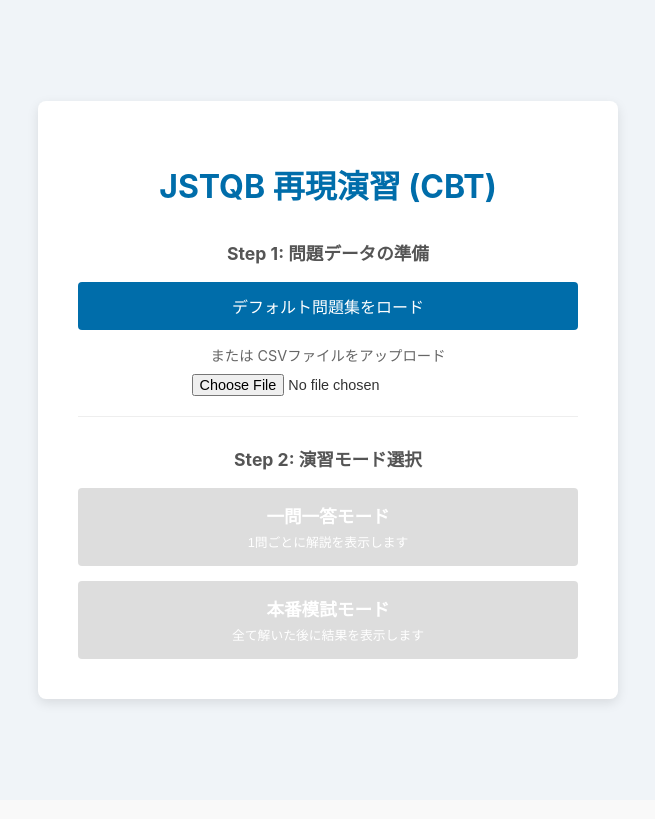
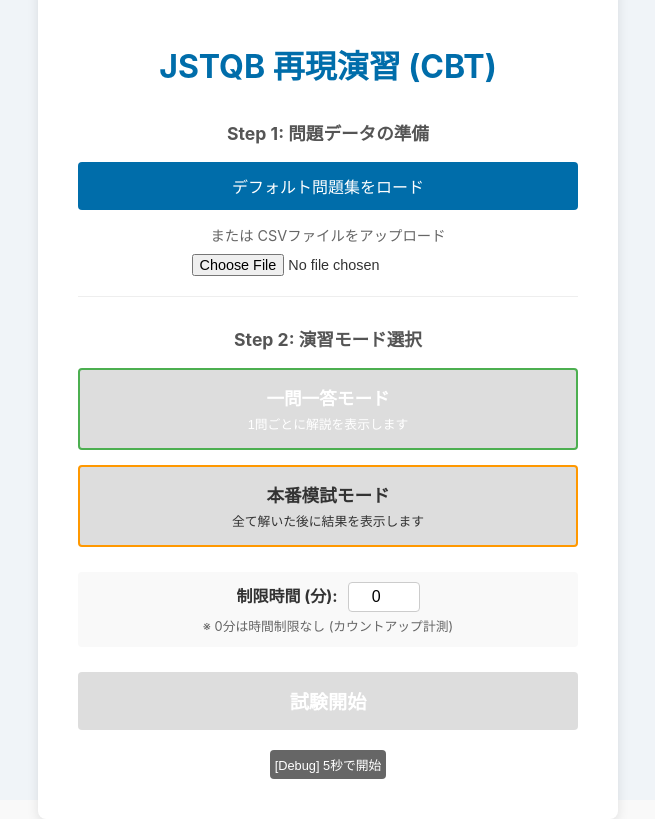
Before and after one commit to n4tt0u/jstqb-cbt-simulator, a React (Vite) app: page / in a window 1280 px wide. Shown: the whole page, without its empty margins (312-967 px from the left). Built offline with nearby package versions, Linux system fonts and the light colour scheme.

Commit message:
Feat: Finalize Timer Feature with Elapsed Time & Debug Mode

```diff
--- a/src/App.jsx
+++ b/src/App.jsx
@@ -2,29 +2,79 @@
 import QuestionScreen from './components/QuestionScreen'
 import StartScreen from './components/StartScreen'
 import ResultScreen from './components/ResultScreen'
+import { useEffect } from 'react'
 
 function App() {
   const [questions, setQuestions] = useState([])
   const [screen, setScreen] = useState('start') // 'start' | 'question' | 'result'
   const [mode, setMode] = useState(null) // 'practice' | 'exam'
+  const [timeLimit, setTimeLimit] = useState(0) // 0:無制限(CountUp), >0:制限あり(CountDown)
+  const [timerSeconds, setTimerSeconds] = useState(0)
+  const [isTimerPaused, setIsTimerPaused] = useState(false)
 
   const [currentQuestionIndex, setCurrentQuestionIndex] = useState(0)
   const [userAnswers, setUserAnswers] = useState({}) // { questionId: selectedOptionId }
   const [reviewFlags, setReviewFlags] = useState({}) // { questionId: boolean }
 
-  // StartScreenから呼ばれる: データ読み込み完了時
-  const handleQuestionsLoaded = (data) => {
-    setQuestions(data)
+  const handleQuestionsLoaded = (loadedQuestions) => {
+    setQuestions(loadedQuestions)
   }
 
-  // StartScreenから呼ばれる: モード選択・開始時
-  const handleStart = (selectedMode) => {
+  const handleStart = (selectedMode, selectedTimeLimit) => {
     setMode(selectedMode)
+    setTimeLimit(selectedTimeLimit)
+
+    // タイマー初期化
+    if (selectedTimeLimit > 0) {
+      setTimerSeconds(selectedTimeLimit * 60) // 分 -> 秒
+    } else {
+      setTimerSeconds(0) // 0からカウントアップ
+    }
+    setIsTimerPaused(false)
+
     setScreen('question')
     setCurrentQuestionIndex(0)
     setUserAnswers({})
     setReviewFlags({})
   }
+
+  // タイマー更新ループ
+  useEffect(() => {
+    if (screen !== 'question' || isTimerPaused) return
+
+    const interval = setInterval(() => {
+      setTimerSeconds(prev => {
+        if (timeLimit > 0) {
+          return prev - 1
+        } else {
+          return prev + 1
+        }
+      })
+    }, 1000)
+
+    return () => clearInterval(interval)
+  }, [screen, isTimerPaused, timeLimit])
+
+  // 時間切れ判定 (サイドエフェクト)
+  useEffect(() => {
+    // 制限時間なし、またはまだ時間がある、または画面が違う場合は何もしない
+    if (timeLimit === 0 || timerSeconds !== 0 || screen !== 'question') return
+
+    // 0になった瞬間にアラート
+    const timerId = setTimeout(() => {
+      const continueExam = window.confirm("試験時間が終了しました。\n終了しますか？\n（キャンセルで継続し、超過時間を記録します）")
+      if (continueExam) {
+        handleFinish()
+      }
+    }, 10) // 少し遅延させてレンダリング完了を待つ
+
+    return () => clearTimeout(timerId)
+  }, [timerSeconds, timeLimit, screen])
+
+  const handlePauseTimer = (shouldPause) => {
+    setIsTimerPaused(shouldPause)
+  }
+
 
   const handleFinish = () => {
     setScreen('result')
@@ -103,6 +153,9 @@
         onFlagToggle={handleFlagToggle}
         mode={mode}
         onFinish={handleFinish}
+        timerSeconds={timerSeconds}
+        timeLimit={timeLimit}
+        onPauseTimer={handlePauseTimer}
       />
     )
   }
@@ -113,6 +166,8 @@
         questions={questions}
         userAnswers={userAnswers}
         onRestart={handleRestart}
+        timeLimit={timeLimit}
+        timerSeconds={timerSeconds}
       />
     )
   }
--- a/src/components/QuestionScreen.jsx
+++ b/src/components/QuestionScreen.jsx
@@ -16,7 +16,10 @@
     isFlagged,
     onFlagToggle,
     mode, // 'practice' or 'exam'
-    onFinish
+    onFinish,
+    timerSeconds,
+    timeLimit,
+    onPauseTimer
 }) => {
     const [showFeedback, setShowFeedback] = useState(false)
     const [showQuestionsList, setShowQuestionsList] = useState(false)
@@ -25,6 +28,21 @@
     useEffect(() => {
         setShowFeedback(false)
     }, [question.id])
+
+    // 一問一答モード: 解説表示中はタイマー停止
+    useEffect(() => {
+        if (mode === 'practice') {
+            onPauseTimer(showFeedback)
+        }
+    }, [showFeedback, mode])
+
+    const formatTime = (seconds) => {
+        const absSeconds = Math.abs(seconds)
+        const m = Math.floor(absSeconds / 60)
+        const s = absSeconds % 60
+        const text = `${String(m).padStart(2, '0')}:${String(s).padStart(2, '0')}`
+        return seconds < 0 ? `-${text}` : text
+    }
 
     const options = [
         { id: 1, text: question.option_1 },
@@ -66,7 +84,12 @@
                 <div className="header-info">
                     <div className="info-row">
                         <span className="info-icon">🕒</span>
-                        <span>残り時間 29:59</span>
+                        <span style={{
+                            color: timerSeconds < 0 ? 'red' : 'inherit',
+                            fontWeight: 'bold'
+                        }}>
+                            {timeLimit === 0 ? `経過時間 ${formatTime(timerSeconds)}` : `残り時間 ${formatTime(timerSeconds)}`}
+                        </span>
                     </div>
                     <div className="info-row">
                         <span className="info-icon">📑</span>
--- a/src/components/StartScreen.jsx
+++ b/src/components/StartScreen.jsx
@@ -2,6 +2,9 @@
 import Papa from 'papaparse'
 
 const StartScreen = ({ onQuestionsLoaded, onStart }) => {
+    const [mode, setMode] = useState('practice')
+    const [questionsLoaded, setQuestionsLoaded] = useState(false)
+    const [timeLimit, setTimeLimit] = useState(0) // デフォルト0（無制限）
     const [loading, setLoading] = useState(false)
     const [loadedCount, setLoadedCount] = useState(0)
     const [error, setError] = useState('')
@@ -21,6 +24,7 @@
                     onQuestionsLoaded(formattedData)
                     setLoadedCount(formattedData.length)
                     setLoading(false)
+                    setQuestionsLoaded(true)
                 } else {
                     setError('有効な問題データが見つかりませんでした。')
                     setLoading(false)
@@ -64,6 +68,10 @@
             setLoading(false)
         }
         reader.readAsText(file)
+    }
+
+    const handleStart = () => {
+        onStart(mode, timeLimit)
     }
 
     return (
@@ -123,18 +131,18 @@
                     <h2 style={{ fontSize: '1.1rem', marginBottom: '15px', color: '#555' }}>Step 2: 演習モード選択</h2>
                     <div style={{ display: 'flex', flexDirection: 'column', gap: '15px' }}>
                         <button
-              onClick={() => onStart('practice')}
+                            onClick={() => setMode('practice')}
                             disabled={loadedCount === 0}
                             style={{
                                 padding: '15px',
-                background: loadedCount === 0 ? '#ddd' : '#4CAF50',
-                color: 'white',
-                border: 'none',
+                                background: loadedCount === 0 ? '#ddd' : (mode === 'practice' ? '#4CAF50' : '#f1f1f1'),
+                                color: mode === 'practice' ? 'white' : '#333',
+                                border: '2px solid #4CAF50',
                                 borderRadius: '4px',
                                 cursor: loadedCount === 0 ? 'not-allowed' : 'pointer',
                                 fontSize: '1.1rem',
                                 fontWeight: 'bold',
-                transition: 'background 0.2s'
+                                transition: 'all 0.2s'
                             }}
                         >
                             一問一答モード
@@ -144,24 +152,77 @@
                         </button>
 
                         <button
-              onClick={() => onStart('exam')}
+                            onClick={() => setMode('exam')}
                             disabled={loadedCount === 0}
                             style={{
                                 padding: '15px',
-                background: loadedCount === 0 ? '#ddd' : '#FF9800',
-                color: 'white',
-                border: 'none',
+                                background: loadedCount === 0 ? '#ddd' : (mode === 'exam' ? '#FF9800' : '#f1f1f1'),
+                                color: mode === 'exam' ? 'white' : '#333',
+                                border: '2px solid #FF9800',
                                 borderRadius: '4px',
                                 cursor: loadedCount === 0 ? 'not-allowed' : 'pointer',
                                 fontSize: '1.1rem',
                                 fontWeight: 'bold',
-                transition: 'background 0.2s'
+                                transition: 'all 0.2s'
                             }}
                         >
                             本番模試モード
                             <span style={{ display: 'block', fontSize: '0.8rem', fontWeight: 'normal', marginTop: '4px' }}>
                                 全て解いた後に結果を表示します
                             </span>
+                        </button>
+
+                        {/* タイマー設定 (模試/一問一答共通) */}
+                        <div style={{ marginTop: '10px', padding: '10px', background: '#f9f9f9', borderRadius: '4px' }}>
+                            <label style={{ fontWeight: 'bold', marginRight: '10px' }}>制限時間 (分):</label>
+                            <input
+                                type="number"
+                                min="0"
+                                value={timeLimit}
+                                onChange={(e) => setTimeLimit(Math.max(0, parseInt(e.target.value) || 0))}
+                                style={{ width: '60px', padding: '5px', textAlign: 'center', fontSize: '1rem', border: '1px solid #ccc', borderRadius: '4px' }}
+                            />
+                            <div style={{ fontSize: '0.8rem', color: '#666', marginTop: '5px' }}>
+                                {timeLimit === 0 ? '※ 0分は時間制限なし (カウントアップ計測)' : `※ ${timeLimit}分で試験終了`}
+                            </div>
+                        </div>
+
+                        <button
+                            onClick={handleStart}
+                            disabled={loadedCount === 0}
+                            style={{
+                                marginTop: '10px',
+                                padding: '15px',
+                                background: loadedCount === 0 ? '#ddd' : '#006daa',
+                                color: 'white',
+                                border: 'none',
+                                borderRadius: '4px',
+                                cursor: loadedCount === 0 ? 'not-allowed' : 'pointer',
+                                fontSize: '1.2rem',
+                                fontWeight: 'bold',
+                            }}
+                        >
+                            試験開始
+                        </button>
+
+                        {/* Debug Button */}
+                        <button
+                            onClick={() => onStart(mode, 5 / 60)} // 5 seconds
+                            disabled={loadedCount === 0}
+                            style={{
+                                marginTop: '5px',
+                                padding: '5px',
+                                background: '#666',
+                                color: 'white',
+                                border: 'none',
+                                borderRadius: '4px',
+                                cursor: 'pointer',
+                                fontSize: '0.8rem',
+                                width: 'fit-content',
+                                alignSelf: 'center'
+                            }}
+                        >
+                            [Debug] 5秒で開始
                         </button>
                     </div>
                 </div>
```
Also changed, not shown: src/components/ResultScreen.jsx (+23 -1 lines). Lines whose indentation alone changed are shown as unchanged.
